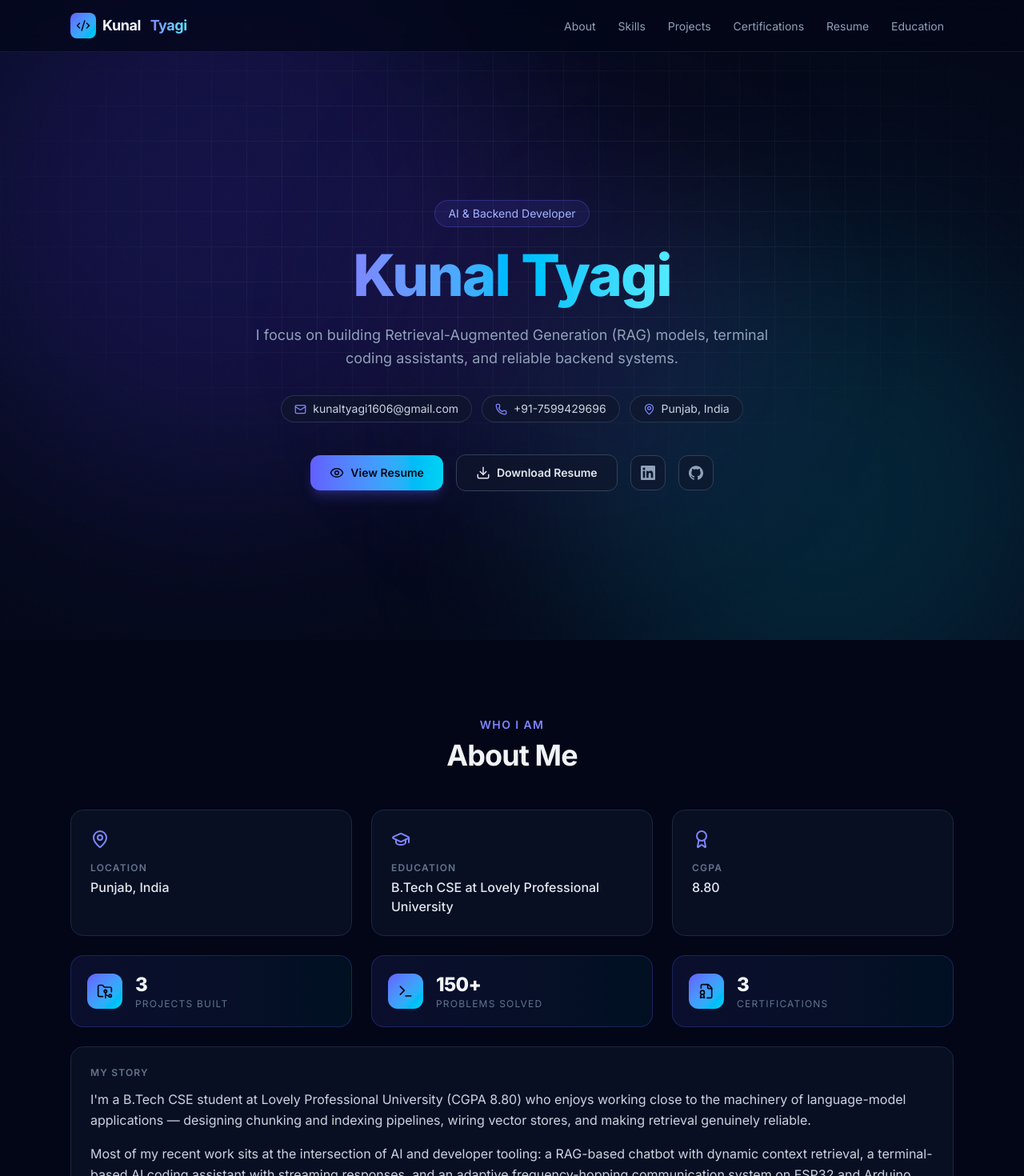
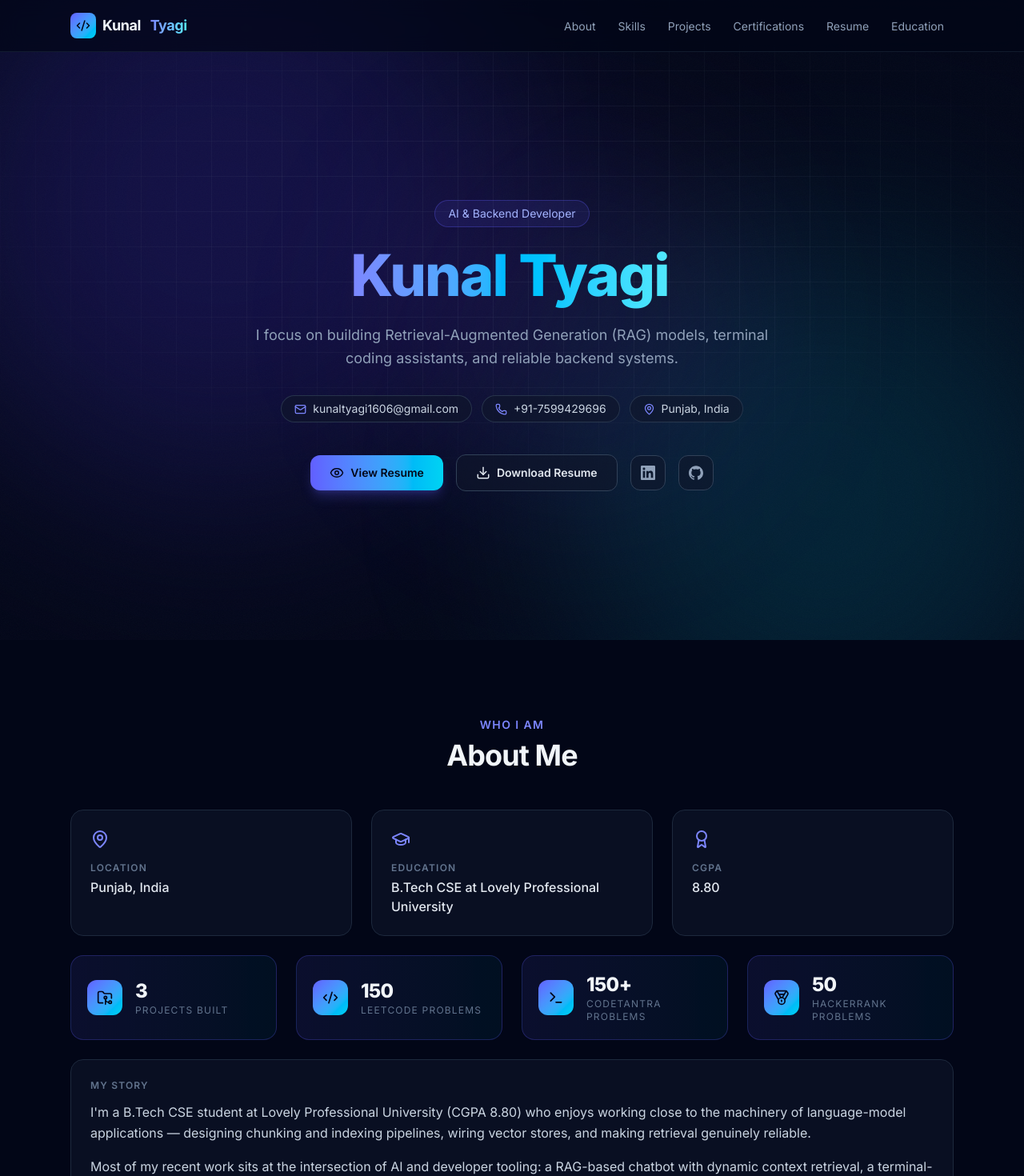
Before and after one commit to kunal-1806/portfolio, a React (Vite) app: page / in a window 1280 px wide. Shown: the top 1470 px of the page at 80% size. Built offline with nearby package versions, Linux system fonts and the light colour scheme.

Commit message:
feat: hero typewriter + count-up problem stats (LeetCode/Codetantra/HackerRank)

```diff
--- a/src/components/About.jsx
+++ b/src/components/About.jsx
@@ -1,7 +1,9 @@
-import { MapPin, GraduationCap, Award, FolderGit2, FileBadge2, Terminal } from 'lucide-react'
-import { PROFILE, PROJECTS, CERTIFICATES, ABOUT } from '../data'
+import { MapPin, GraduationCap, Award, FolderGit2, FileBadge2, Code2, Terminal, Medal } from 'lucide-react'
+import { PROFILE, PROJECTS, CERTIFICATES, ABOUT, PROBLEM_STATS } from '../data'
 import SectionHeading from './SectionHeading'
 import useReveal from '../hooks/useReveal'
+import useInView from '../hooks/useInView'
+import useCountUp from '../hooks/useCountUp'
 
 const FACTS = [
   { icon: MapPin, label: 'Location', value: 'Punjab, India' },
@@ -9,14 +11,32 @@ const FACTS = [
   { icon: Award, label: 'CGPA', value: '8.80' },
 ]
 
-const STATS = [
-  { icon: FolderGit2, value: String(PROJECTS.length), label: 'Projects built' },
-  { icon: Terminal, value: '150+', label: 'Problems solved' },
-  { icon: FileBadge2, value: String(CERTIFICATES.length), label: 'Certifications' },
-]
+const ICONS = { LeetCode: Code2, Codetantra: Terminal, HackerRank: Medal }
 
 const cardClass =
   'rounded-2xl border border-slate-800 bg-slate-900/60 p-6 transition hover:-translate-y-1 hover:border-indigo-500/50 hover:shadow-lg hover:shadow-indigo-500/10'
+
+function CountStat({ icon: Icon, target, suffix, label }) {
+  const [ref, inView] = useInView(0.4)
+  const value = useCountUp(target, inView)
+  return (
+    <div
+      ref={ref}
+      className="flex items-center gap-4 rounded-2xl border border-indigo-500/25 bg-gradient-to-r from-indigo-500/10 to-cyan-400/5 p-5"
+    >
+      <span className="flex h-11 w-11 shrink-0 items-center justify-center rounded-xl bg-gradient-to-br from-indigo-500 to-cyan-400 text-slate-950">
+        <Icon size={20} />
+      </span>
+      <div>
+        <p className="text-2xl font-extrabold tracking-tight text-slate-100">
+          {value}
+          {suffix}
+        </p>
+        <p className="text-xs uppercase tracking-widest text-slate-500">{label}</p>
+      </div>
+    </div>
+  )
+}
 
 export default function About() {
   const ref = useReveal()
@@ -35,20 +55,10 @@ export default function About() {
         ))}
       </div>
 
-      <div className="mt-6 grid gap-6 sm:grid-cols-3">
-        {STATS.map(({ icon: Icon, value, label }) => (
-          <div
-            key={label}
-            className="flex items-center gap-4 rounded-2xl border border-indigo-500/25 bg-gradient-to-r from-indigo-500/10 to-cyan-400/5 p-5"
-          >
-            <span className="flex h-11 w-11 shrink-0 items-center justify-center rounded-xl bg-gradient-to-br from-indigo-500 to-cyan-400 text-slate-950">
-              <Icon size={20} />
-            </span>
-            <div>
-              <p className="text-2xl font-extrabold tracking-tight text-slate-100">{value}</p>
-              <p className="text-xs uppercase tracking-widest text-slate-500">{label}</p>
-            </div>
-          </div>
+      <div className="mt-6 grid gap-6 sm:grid-cols-2 lg:grid-cols-4">
+        <CountStat icon={FolderGit2} target={PROJECTS.length} suffix="" label="Projects built" />
+        {PROBLEM_STATS.map(({ platform, count, suffix }) => (
+          <CountStat key={platform} icon={ICONS[platform]} target={count} suffix={suffix} label={`${platform} problems`} />
         ))}
       </div>
 
--- a/src/components/Hero.jsx
+++ b/src/components/Hero.jsx
@@ -2,12 +2,14 @@ import { Mail, Phone, MapPin, Eye, Download } from 'lucide-react'
 import { LinkedInIcon, GitHubIcon } from './icons'
 import { PROFILE, RESUME } from '../data'
 import useReveal from '../hooks/useReveal'
+import useTypewriter from '../hooks/useTypewriter'
 
 const chipClass =
   'inline-flex items-center gap-2 rounded-full border border-slate-700/70 bg-slate-900/60 px-4 py-1.5 transition hover:border-indigo-500/50'
 
 export default function Hero({ onOpenResume }) {
   const ref = useReveal()
+  const { text: typedName } = useTypewriter(PROFILE.name)
 
   return (
     <section
@@ -19,9 +21,15 @@ export default function Hero({ onOpenResume }) {
         {PROFILE.role}
       </span>
 
-      <h1 className="text-5xl font-extrabold tracking-tight sm:text-6xl md:text-7xl">
-        <span className="bg-gradient-to-r from-indigo-400 via-sky-400 to-cyan-300 bg-clip-text text-transparent">
-          {PROFILE.name}
+      <h1
+        className="text-5xl font-extrabold tracking-tight sm:text-6xl md:text-7xl"
+        aria-label={PROFILE.name}
+      >
+        <span
+          aria-hidden="true"
+          className={`type-caret bg-gradient-to-r from-indigo-400 via-sky-400 to-cyan-300 bg-clip-text text-transparent ${typedName ? '' : 'opacity-0'}`}
+        >
+          {typedName}
         </span>
       </h1>
 
--- a/src/data.js
+++ b/src/data.js
@@ -75,6 +75,12 @@ export const RESUME = {
   downloadHref: '/cv-pel134.pdf',
 }
 
+export const PROBLEM_STATS = [
+  { platform: 'LeetCode', count: 150, suffix: '' },
+  { platform: 'Codetantra', count: 150, suffix: '+' },
+  { platform: 'HackerRank', count: 50, suffix: '' },
+]
+
 export const ABOUT = {
   paragraphs: [
     "I'm a B.Tech CSE student at Lovely Professional University (CGPA 8.80) who enjoys working close to the machinery of language-model applications — designing chunking and indexing pipelines, wiring vector stores, and making retrieval genuinely reliable.",
--- /dev/null
+++ b/src/hooks/useCountUp.js
@@ -0,0 +1,29 @@
+import { useEffect, useState } from 'react'
+
+const easeOut = (t) => 1 - Math.pow(1 - t, 3)
+
+const prefersReducedMotion = () =>
+  typeof window !== 'undefined' && window.matchMedia?.('(prefers-reduced-motion: reduce)').matches
+
+export default function useCountUp(target, started, duration = 1200) {
+  const [value, setValue] = useState(0)
+
+  useEffect(() => {
+    if (!started) return undefined
+    if (prefersReducedMotion()) {
+      const id = requestAnimationFrame(() => setValue(target))
+      return () => cancelAnimationFrame(id)
+    }
+    let raf
+    const start = performance.now()
+    const tick = (now) => {
+      const progress = Math.min((now - start) / duration, 1)
+      setValue(Math.round(easeOut(progress) * target))
+      if (progress < 1) raf = requestAnimationFrame(tick)
+    }
+    raf = requestAnimationFrame(tick)
+    return () => cancelAnimationFrame(raf)
+  }, [started, target, duration])
+
+  return value
+}
--- /dev/null
+++ b/src/hooks/useInView.js
@@ -0,0 +1,28 @@
+import { useEffect, useRef, useState } from 'react'
+
+export default function useInView(threshold = 0.3) {
+  const ref = useRef(null)
+  const [inView, setInView] = useState(false)
+
+  useEffect(() => {
+    const el = ref.current
+    if (!el) return undefined
+    if (typeof IntersectionObserver === 'undefined') {
+      const id = requestAnimationFrame(() => setInView(true))
+      return () => cancelAnimationFrame(id)
+    }
+    const observer = new IntersectionObserver(
+      ([entry]) => {
+        if (entry.isIntersecting) {
+          setInView(true)
+          observer.disconnect()
+        }
+      },
+      { threshold },
+    )
+    observer.observe(el)
+    return () => observer.disconnect()
+  }, [threshold])
+
+  return [ref, inView]
+}
--- /dev/null
+++ b/src/hooks/useTypewriter.js
@@ -0,0 +1,36 @@
+import { useEffect, useState } from 'react'
+
+const prefersReducedMotion = () =>
+  typeof window !== 'undefined' && window.matchMedia?.('(prefers-reduced-motion: reduce)').matches
+
+export default function useTypewriter(text, { speed = 70, delay = 300 } = {}) {
+  const [length, setLength] = useState(0)
+
+  useEffect(() => {
+    if (prefersReducedMotion()) {
+      const id = requestAnimationFrame(() => setLength(text.length))
+      return () => cancelAnimationFrame(id)
+    }
+    let interval
+    const timeout = setTimeout(
+      () => {
+        interval = setInterval(() => {
+          setLength((prev) => {
+            if (prev >= text.length) {
+              clearInterval(interval)
+              return prev
+            }
+            return prev + 1
+          })
+        }, speed)
+      },
+      delay,
+    )
+    return () => {
+      clearTimeout(timeout)
+      clearInterval(interval)
+    }
+  }, [text, speed, delay])
+
+  return { text: text.slice(0, length), done: length >= text.length }
+}
--- a/src/index.css
+++ b/src/index.css
@@ -31,6 +31,24 @@ body {
 }
 @media (prefers-reduced-motion: reduce) {
   .reveal { transition: none; transform: none; opacity: 1; }
+}
+
+.type-caret::after {
+  content: '';
+  display: inline-block;
+  width: 3px;
+  height: 0.85em;
+  margin-left: 3px;
+  vertical-align: -0.06em;
+  background-color: #67e8f9;
+  animation: caret-blink 1s step-end infinite;
+}
+@keyframes caret-blink {
+  0%, 100% { opacity: 1; }
+  50% { opacity: 0; }
+}
+@media (prefers-reduced-motion: reduce) {
+  .type-caret::after { animation: none; opacity: 0.6; }
 }
 
 .bg-grid-fade {
```
Also changed, not shown: 1 other file (tests, documents, lock files or other folders).
